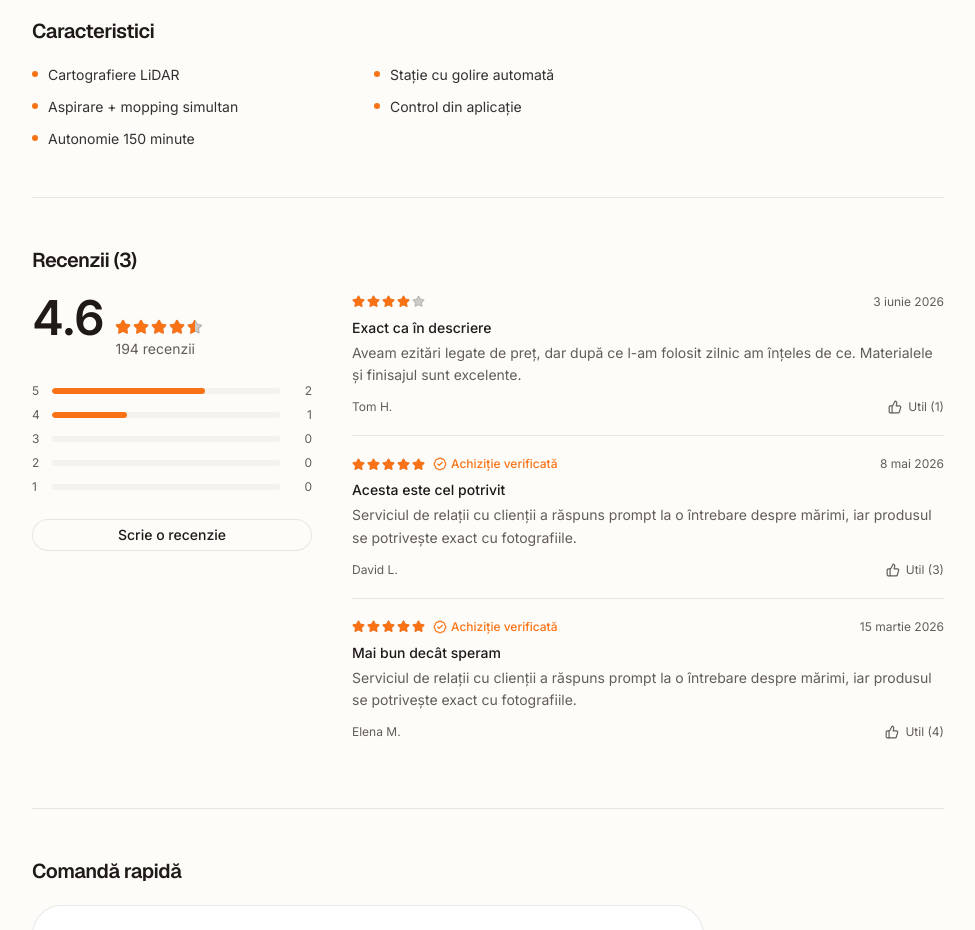
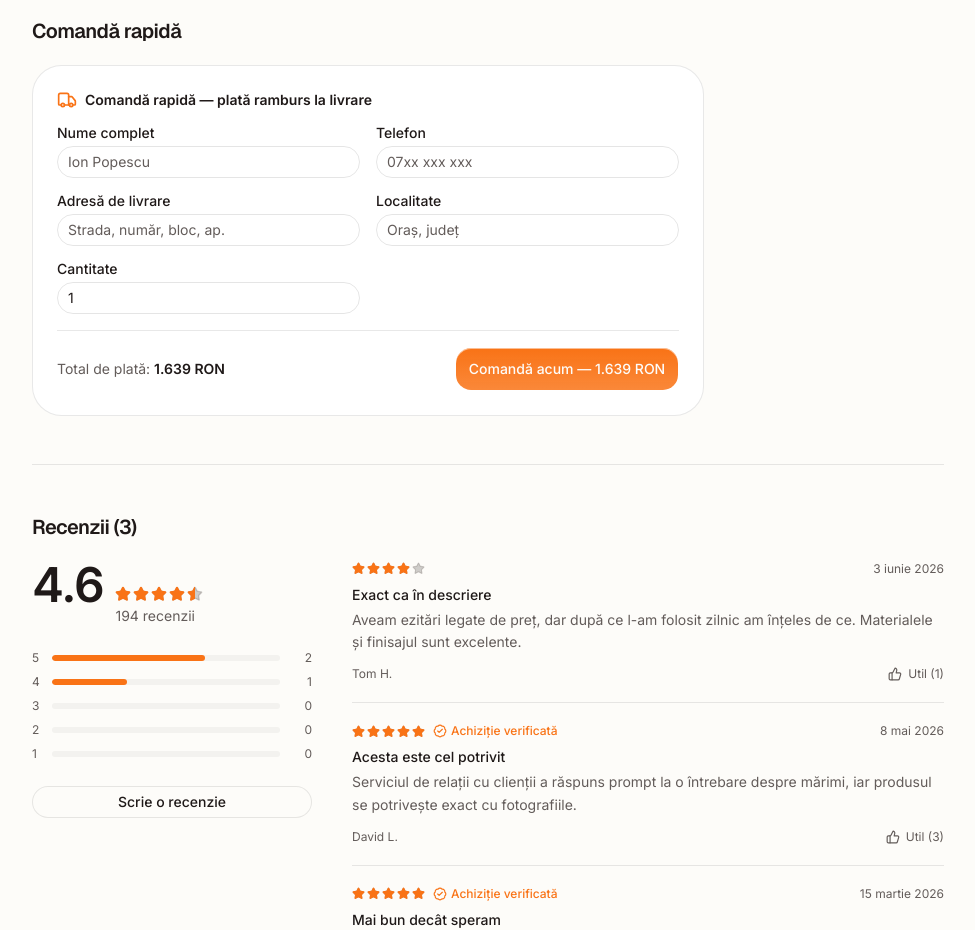
Before and after one commit to tommytommy151/site, a Next.js app: page /products/aspirator-robot-navclean-x2 in a window 1280 px wide. Shown: the part 1860-2790 px from the top of the page, without its empty margins (296-1271 px from the left). Built offline with nearby package versions, Linux system fonts and the light colour scheme; no server answers.

Commit message:
Replace product Features section with the quick order form
Moves quick order up to where "Caracteristici" was and drops the
now-redundant standalone section at the bottom of the tabs.

```diff
--- a/src/components/product/product-tabs.tsx
+++ b/src/components/product/product-tabs.tsx
@@ -24,15 +24,8 @@ export function ProductTabs({ product }: { product: Product }) {
       </section>
 
       <section className="py-12">
-        <h2 className="mb-5 text-xl font-semibold tracking-tight">Caracteristici</h2>
-        <ul className="grid max-w-2xl grid-cols-1 gap-3 sm:grid-cols-2">
-          {product.features.map((feature) => (
-            <li key={feature} className="flex items-start gap-2.5 text-sm text-foreground/90">
-              <span className="mt-1.5 size-1.5 shrink-0 rounded-full bg-brand-emerald" />
-              {feature}
-            </li>
-          ))}
-        </ul>
+        <h2 className="mb-5 text-xl font-semibold tracking-tight">Comandă rapidă</h2>
+        <QuickOrderForm product={product} />
       </section>
 
       <section className="py-12">
@@ -91,11 +84,6 @@ export function ProductTabs({ product }: { product: Product }) {
           </div>
         </div>
       </section>
-
-      <section className="pt-12">
-        <h2 className="mb-5 text-xl font-semibold tracking-tight">Comandă rapidă</h2>
-        <QuickOrderForm product={product} />
-      </section>
     </div>
   );
 }
```
